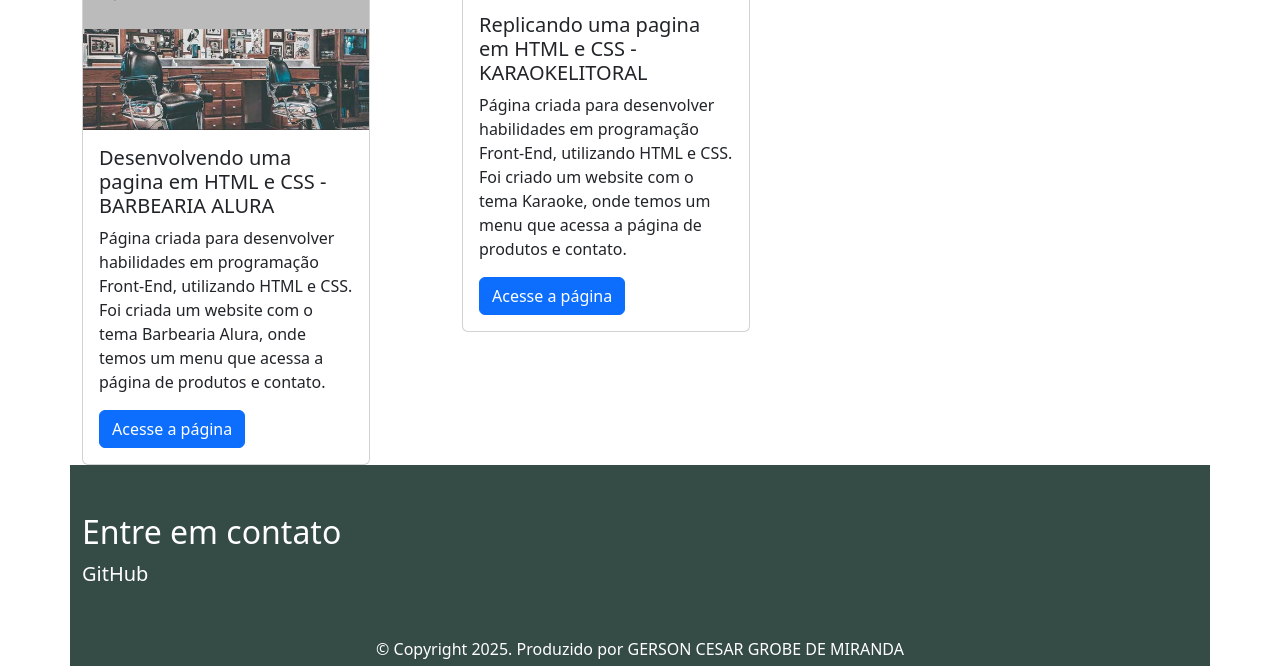
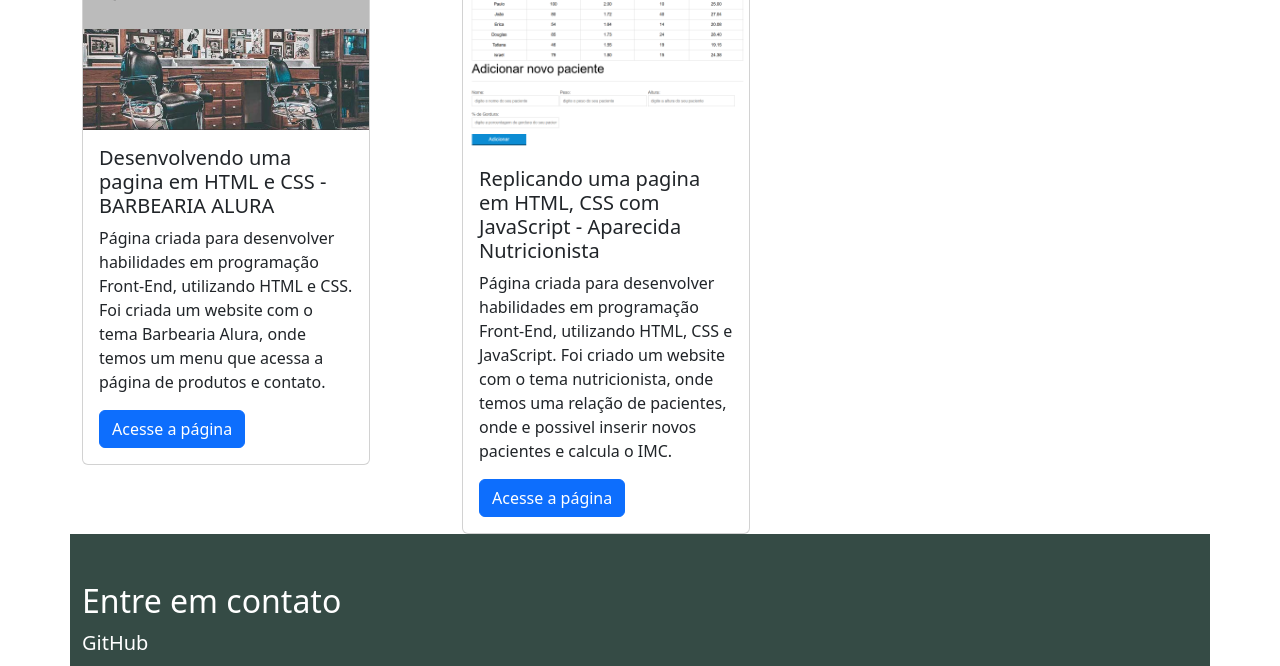
Before and after one commit to israel996/Portf-lio, a plain HTML site: page index.html in a window 1280 px wide. Shown: the part 434-1100 px from the top of the page. Drawn offline with nearby package versions, Linux system fonts and the light colour scheme.

Commit message:
nutricionista

```diff
--- a/index.html
+++ b/index.html
@@ -65,13 +65,13 @@
 
             <div class="col-md-4">
                 <div class="card" style="width: 18rem;">
-                    <img src="img/karaokelitoral.png" alt="Foto da página inicial do Karaokelitoral">
+                    <img src="img/nutricionista.png" alt="Foto da página inicial do nutricionista">
                     <div class="card-body">
-                        <h5 class="card-title">Replicando uma pagina em HTML e CSS - KARAOKELITORAL</h5>
+                        <h5 class="card-title">Replicando uma pagina em HTML, CSS com JavaScript - Aparecida Nutricionista</h5>
                         <p class="card-text">
-                            Página criada para desenvolver habilidades em programação Front-End, utilizando HTML e CSS. Foi criado um website com o tema Karaoke, onde temos um menu que acessa a página de produtos e contato.
+                            Página criada para desenvolver habilidades em programação Front-End, utilizando HTML, CSS e JavaScript. Foi criado um website com o tema nutricionista, onde temos uma relação de pacientes, onde e possivel inserir novos pacientes e calcula o IMC.
                         </p>
-                        <a href="https://cesargrobe.github.io/karaokelitoral/" class="btn btn-primary">Acesse a página</a>
+                        <a href="https://nutricionista-psi-seven.vercel.app/" class="btn btn-primary">Acesse a página</a>
                     </div>
                 </div>
             </div>
```
Also changed, not shown: img/nutricionista.png (added).
